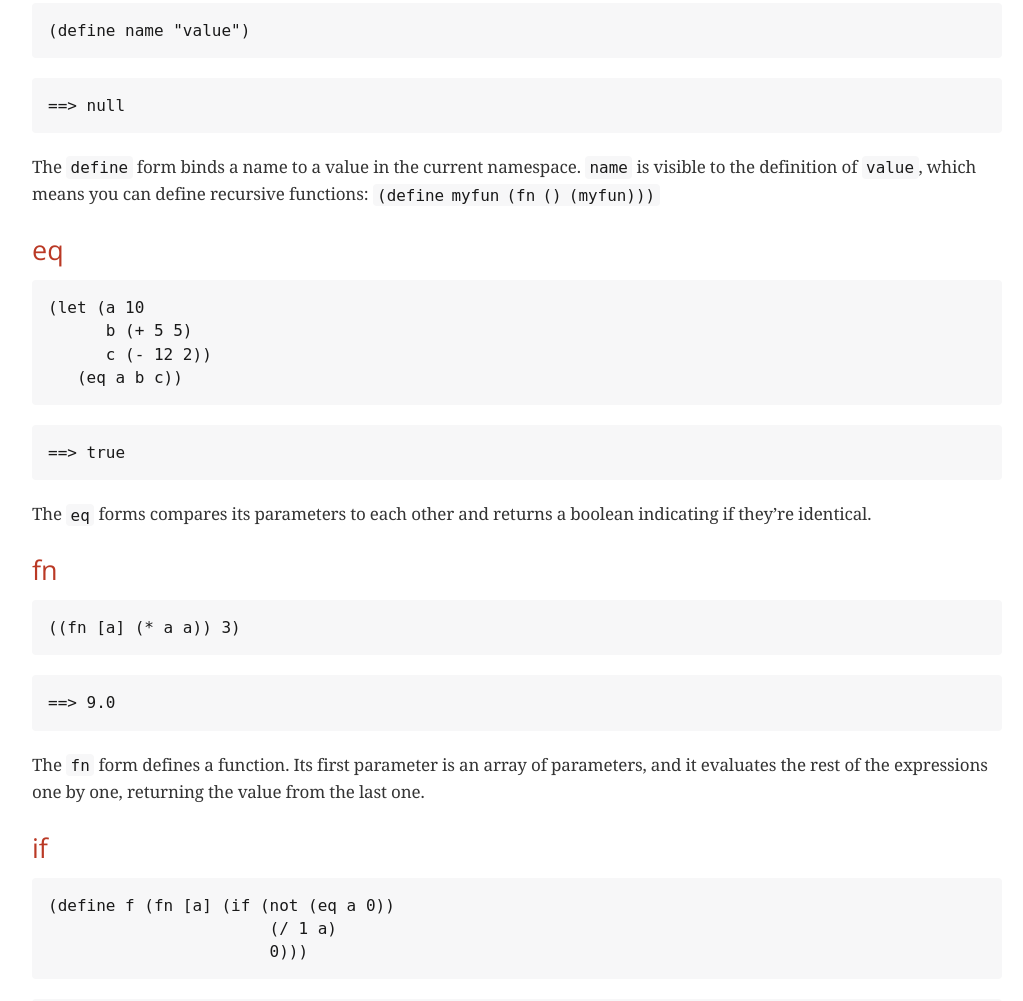
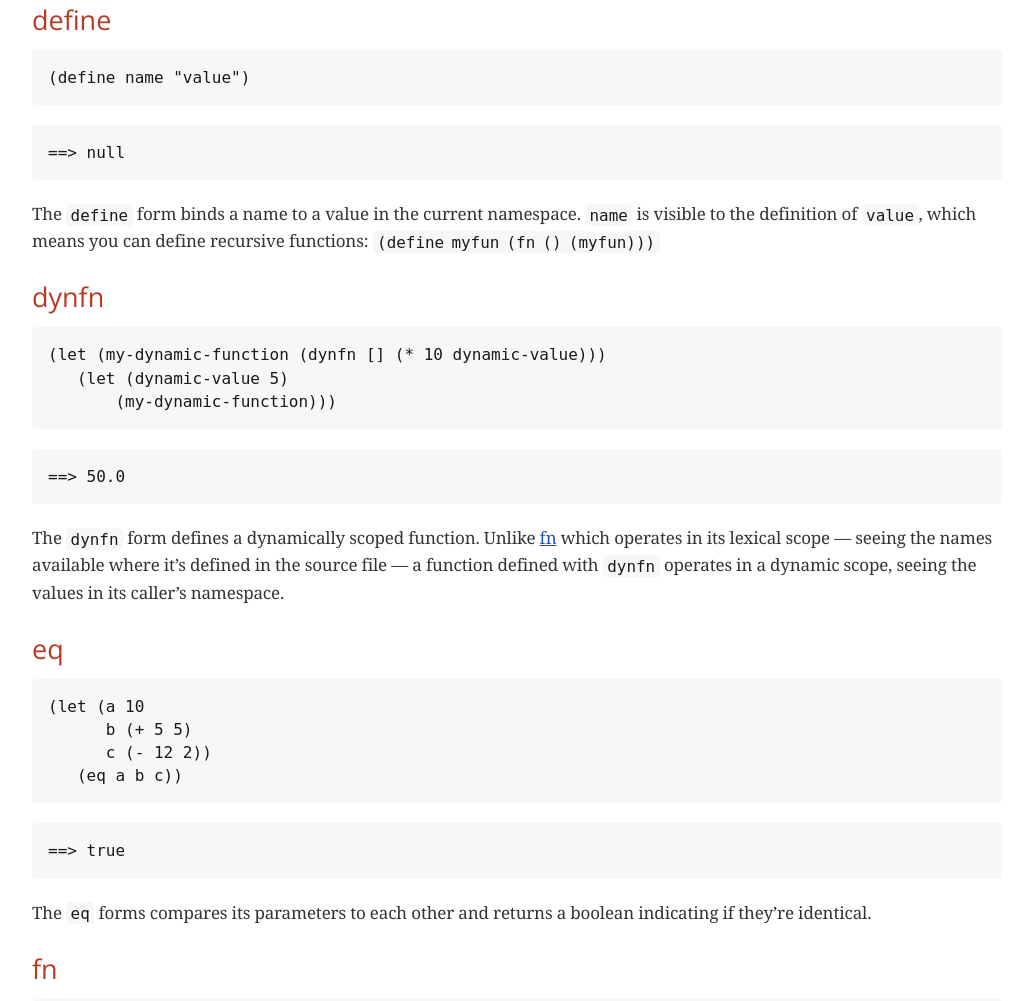
Before and after one commit to juri/SexpyJSON, a plain HTML site: page docs/Functions.html in a window 1280 px wide. Shown: the part 1799-2800 px from the top of the page, without its empty margins (123-1146 px from the left). Drawn offline with nearby package versions, Linux system fonts and the light colour scheme; a web font is replaced by a local one.

Commit message:
Updated documentation

```diff
--- a/docs/Functions.html
+++ b/docs/Functions.html
@@ -487,6 +487,9 @@ body.book #toc,body.book #preamble,body.book h1.sect0,body.book .sect1>h2{page-b
 <pre>==&gt; null</pre>
 </div>
 </div>
+<div class="paragraph">
+<p>The <code>??</code> operator returns the first of its parameters that is not null. It evaluates the parameters on demand.</p>
+</div>
 </div>
 <div class="sect2">
 <h3 id="_cond">cond</h3>
@@ -558,6 +561,26 @@ If no branches match, it returns null.
 <div class="paragraph">
 <p>The <code>define</code> form binds a name to a value in the current namespace. <code>name</code> is visible to the definition of
 <code>value</code>, which means you can define recursive functions: <code>(define myfun (fn () (myfun)))</code></p>
+</div>
+</div>
+<div class="sect2">
+<h3 id="_dynfn">dynfn</h3>
+<div class="listingblock">
+<div class="content">
+<pre>(let (my-dynamic-function (dynfn [] (* 10 dynamic-value)))
+   (let (dynamic-value 5)
+       (my-dynamic-function)))</pre>
+</div>
+</div>
+<div class="listingblock">
+<div class="content">
+<pre>==&gt; 50.0</pre>
+</div>
+</div>
+<div class="paragraph">
+<p>The <code>dynfn</code> form defines a dynamically scoped function. Unlike <a href="#_fn">fn</a> which operates in its lexical scope —
+seeing the names available where it&#8217;s defined in the source file — a function defined with <code>dynfn</code> operates
+in a dynamic scope, seeing the values in its caller&#8217;s namespace.</p>
 </div>
 </div>
 <div class="sect2">
@@ -1351,7 +1374,7 @@ container is null. See also <a href="#_sub">sub</a>.</p>
 </div>
 <div class="paragraph">
 <p>The <code>trunc</code> function truncates its parameter number to the nearest integer that&#8217;s
-closer to zero. It does not change the number&#8217;s type..</p>
+closer to zero. It does not change the number&#8217;s type.</p>
 </div>
 </div>
 </div>
@@ -1359,7 +1382,7 @@ closer to zero. It does not change the number&#8217;s type..</p>
 </div>
 <div id="footer">
 <div id="footer-text">
-Last updated 2021-10-03 17:32:06 +0300
+Last updated 2021-10-04 18:09:27 +0300
 </div>
 </div>
 </body>
```
